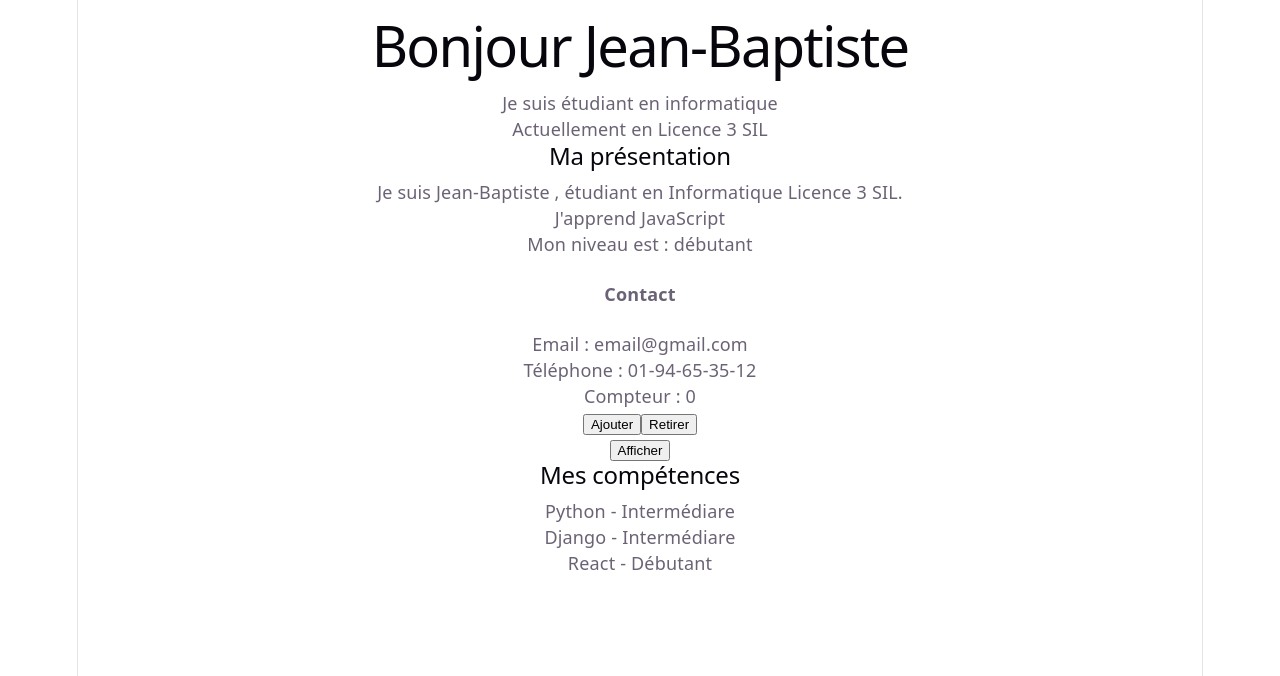
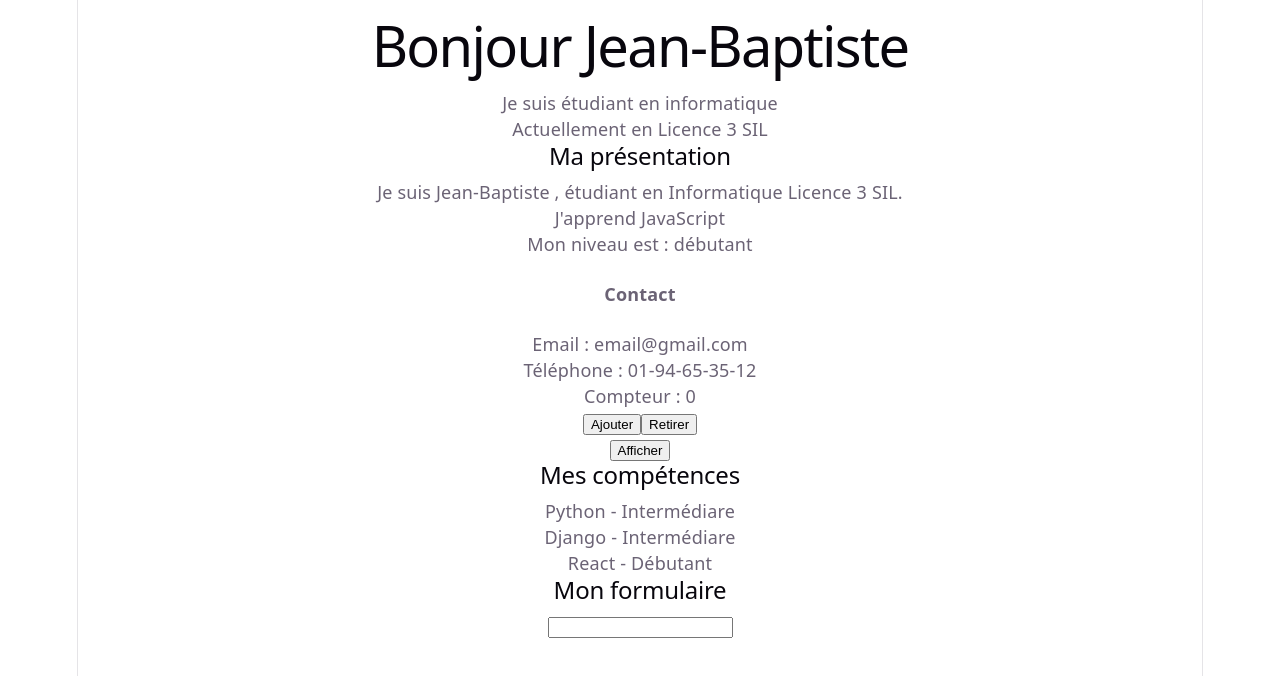
Before and after one commit to jeanbaptisteassogba87-jpg/react-learning, a React (Vite) app: page / in a window 1280 px wide. Shown: the top 676 px of the page. Built offline with nearby package versions, Linux system fonts and the light colour scheme.

Commit message:
Création d'un formulaire contrôlé avec useState

```diff
--- a/src/App.jsx
+++ b/src/App.jsx
@@ -4,6 +4,7 @@ import Skills from "./Skills";
 import Contact from "./Contact";
 import Visibility from "./Visibility";
 import SkillsList from "./SkillsList";
+import Formulaire from "./Formulaire";
 
 function App(){
   const nom = "Jean-Baptiste"
@@ -28,6 +29,7 @@ function App(){
 
       <Visibility />
       <SkillsList />
+      <Formulaire />
     </div>
   );
 
--- /dev/null
+++ b/src/Formulaire.jsx
@@ -0,0 +1,18 @@
+import { useState } from "react"
+function Formulaire(){
+    const [nom,setNom] = useState("")
+    return(
+        <div>
+            <h2>Mon formulaire</h2>
+
+            <input
+                type="text"
+                value={nom}
+                onChange={(e) => setNom(e.target.value)}
+            />
+            <p>{nom}</p>
+        </div>
+    )
+}
+
+export default Formulaire
```
